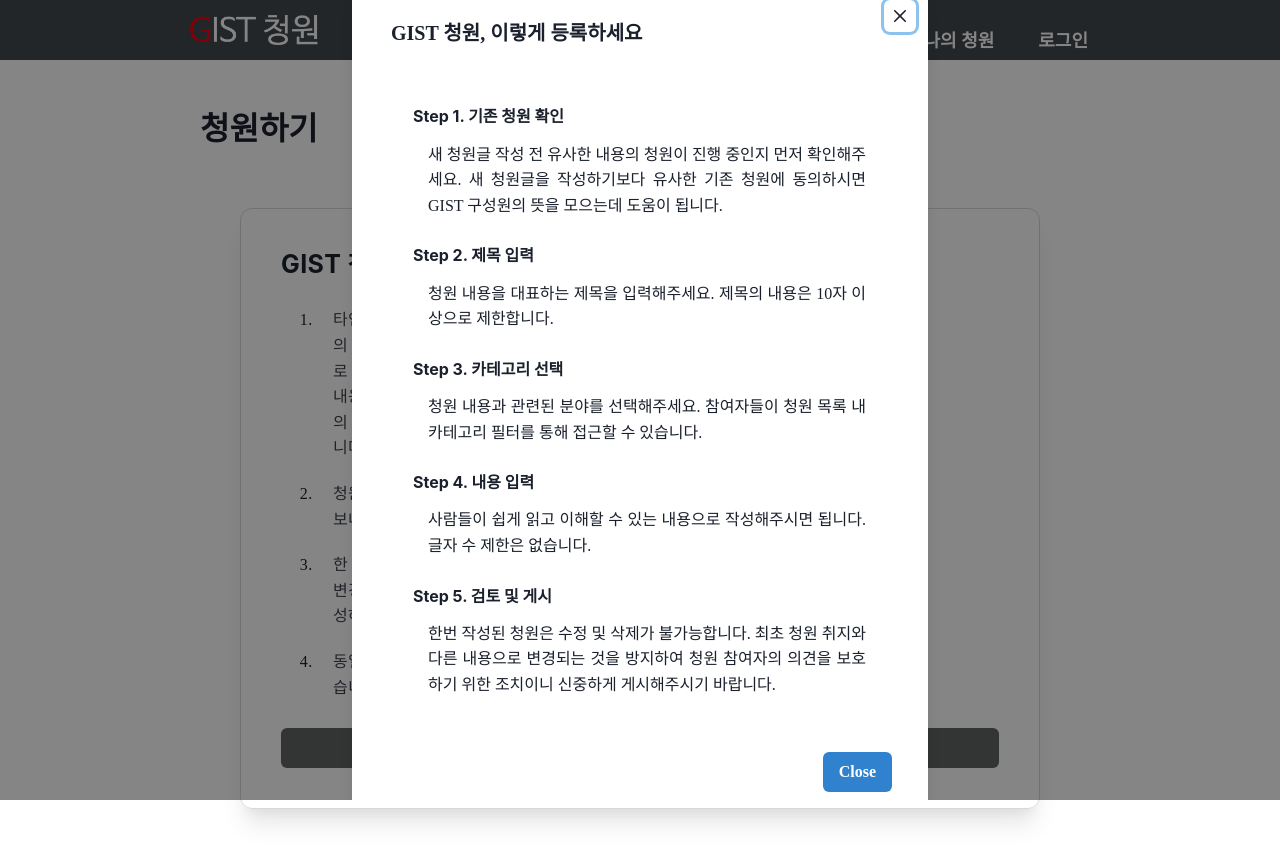
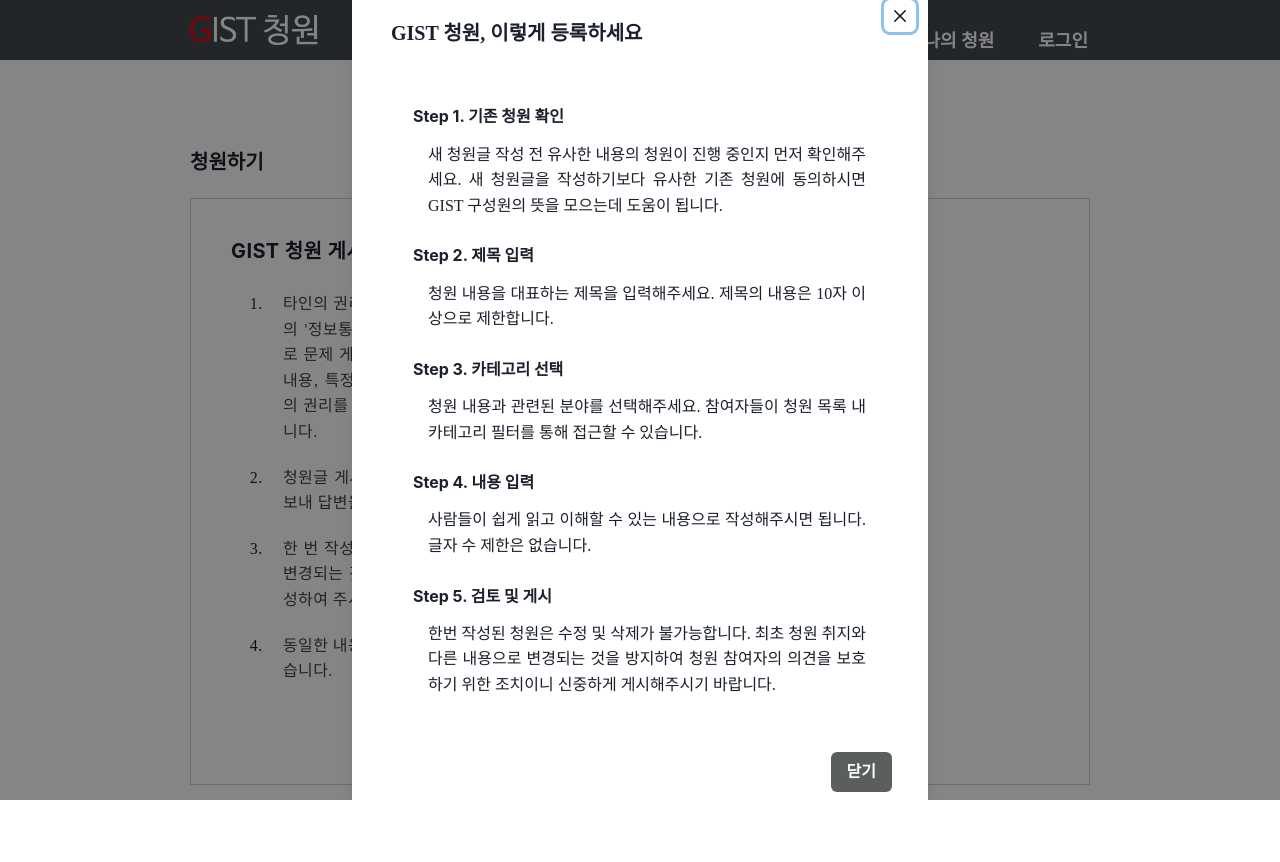
Before and after one commit to GIST-Petition-Site-Project/GIST-petition-web, a React (Create React App) app: page /write in a window 1280 px wide. Both pictures are taken after a click on the button "청원 작성 요령 안내". Shown: the top 862 px of the page. Built offline with nearby package versions, Linux system fonts and the light colour scheme; no server answers.

Commit message:
feat:Write 주의사항 UI 수정

```diff
--- a/src/components/PrecautionModal/GuideModal.tsx
+++ b/src/components/PrecautionModal/GuideModal.tsx
@@ -14,18 +14,21 @@
 function GuideModal() {
   const { isOpen, onOpen, onClose } = useDisclosure()
   return (
-    <>
+    <div style={{ margin: '0 auto' }}>
       <Button
+        display={'block'}
         onClick={onOpen}
-        bg={'#616463'}
+        bg={'#2F363C'}
+        width={'400px'}
         color={'white'}
-        _hover={{ background: '#616463' }}
+        colorScheme={'#2F363C'}
+        _focus={{ outline: 'none' }}
       >
         청원 작성 요령 안내
       </Button>
       <Modal isOpen={isOpen} onClose={onClose} size={'xl'} isCentered>
         <ModalOverlay />
-        <ModalContent>
+        <ModalContent borderRadius={0}>
           <ModalHeader m="15px"> GIST 청원, 이렇게 등록하세요</ModalHeader>
           <ModalCloseButton />
           <ModalBody m="15px" textAlign={'justify'}>
@@ -81,13 +84,19 @@
           </ModalBody>
 
           <ModalFooter>
-            <Button colorScheme="blue" mr={3} onClick={onClose}>
-              Close
+            <Button
+              bg="#5A5E5D"
+              colorScheme="#5A5E5D"
+              mr={3}
+              onClick={onClose}
+              _focus={{ outline: 'none' }}
+            >
+              닫기
             </Button>
           </ModalFooter>
         </ModalContent>
       </Modal>
-    </>
+    </div>
   )
 }
 export default GuideModal
--- a/src/components/WritePrecaution/WritePrecaution.tsx
+++ b/src/components/WritePrecaution/WritePrecaution.tsx
@@ -12,7 +12,7 @@
   `
   return (
     <>
-      <Heading as="h2" fontSize="25px">
+      <Heading as="h2" fontSize="20px">
         GIST 청원 게시판 운영 원칙
       </Heading>
       <StylePrecaution>
--- a/src/containers/Write/Write.tsx
+++ b/src/containers/Write/Write.tsx
@@ -4,31 +4,32 @@
 import styled from '@emotion/styled'
 // 청원글 작성
 
-const StyledBody = styled.div`
+const Inner = styled.div`
   position: relative;
-  margin: 60px auto;
-  padding: 50px 10px;
+  margin: 0 auto;
   max-width: 900px;
+  height: 100%;
 `
+
 const StyledBoxInner = styled.div`
   margin: 30px;
 `
 const Write = (): JSX.Element => {
   return (
     <div>
-      <StyledBody>
-        <Heading as="h2" fontSize="32px">
+      <Inner>
+        <Stack
+          spacing={6}
+          style={{ position: 'absolute', top: '150px', width: '100%' }}
+        >
+          <Heading as="h2" fontSize="20px">
             청원하기
           </Heading>
 
           <Box
-          border="1px"
-          borderColor="#D8D8D8"
-          boxShadow="xl"
-          m="60px 40px"
+            border="1px solid #ccc"
+            borderRadius="0"
             p="10px"
-          rounded="xl"
-          verticalAlign={'baseline'}
             letterSpacing="wide"
           >
             <StyledBoxInner>
@@ -38,7 +39,8 @@
               </Stack>
             </StyledBoxInner>
           </Box>
-      </StyledBody>
+        </Stack>
+      </Inner>
     </div>
   )
 }
```
Lines whose indentation alone changed are shown as unchanged.
